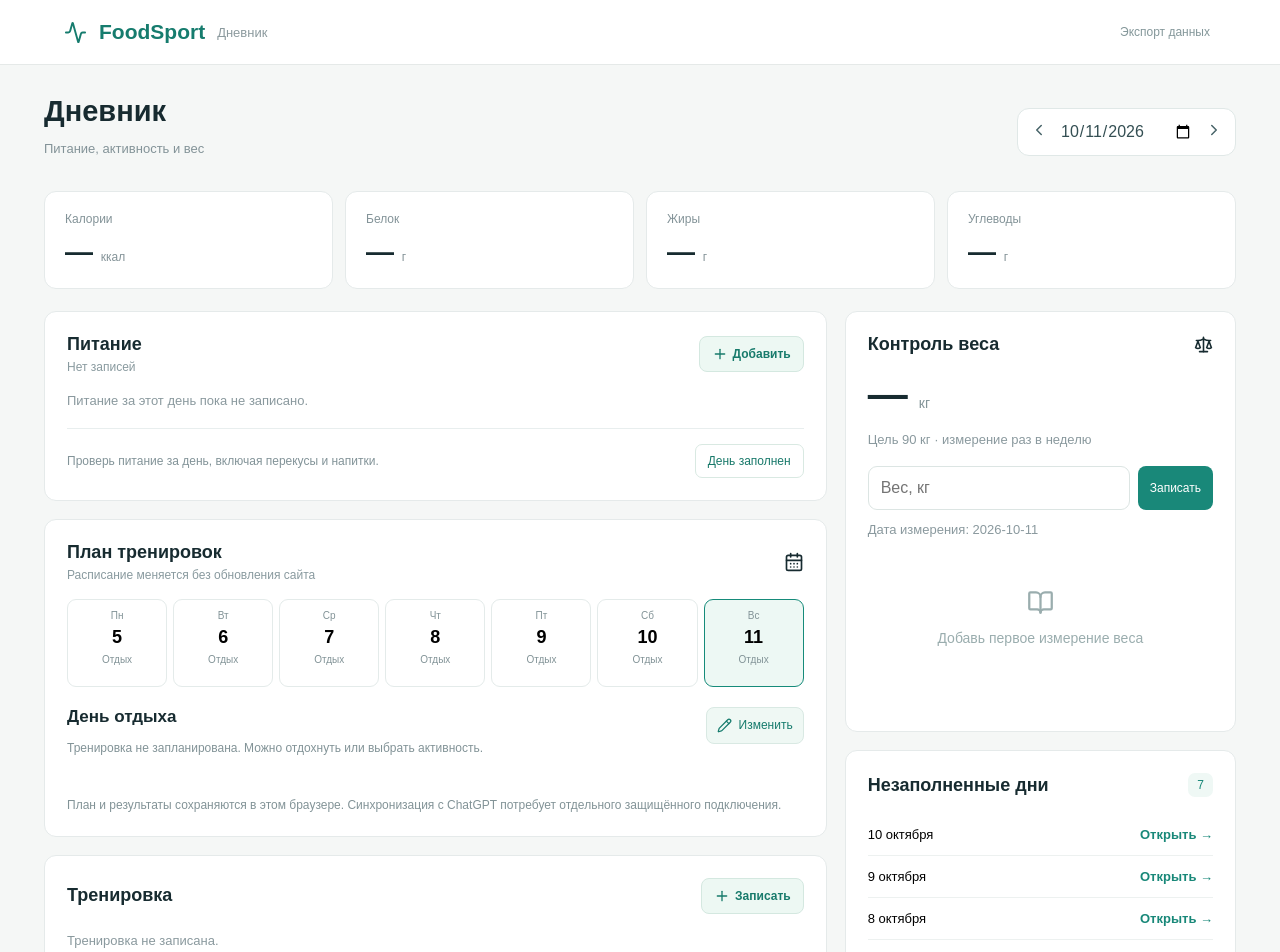
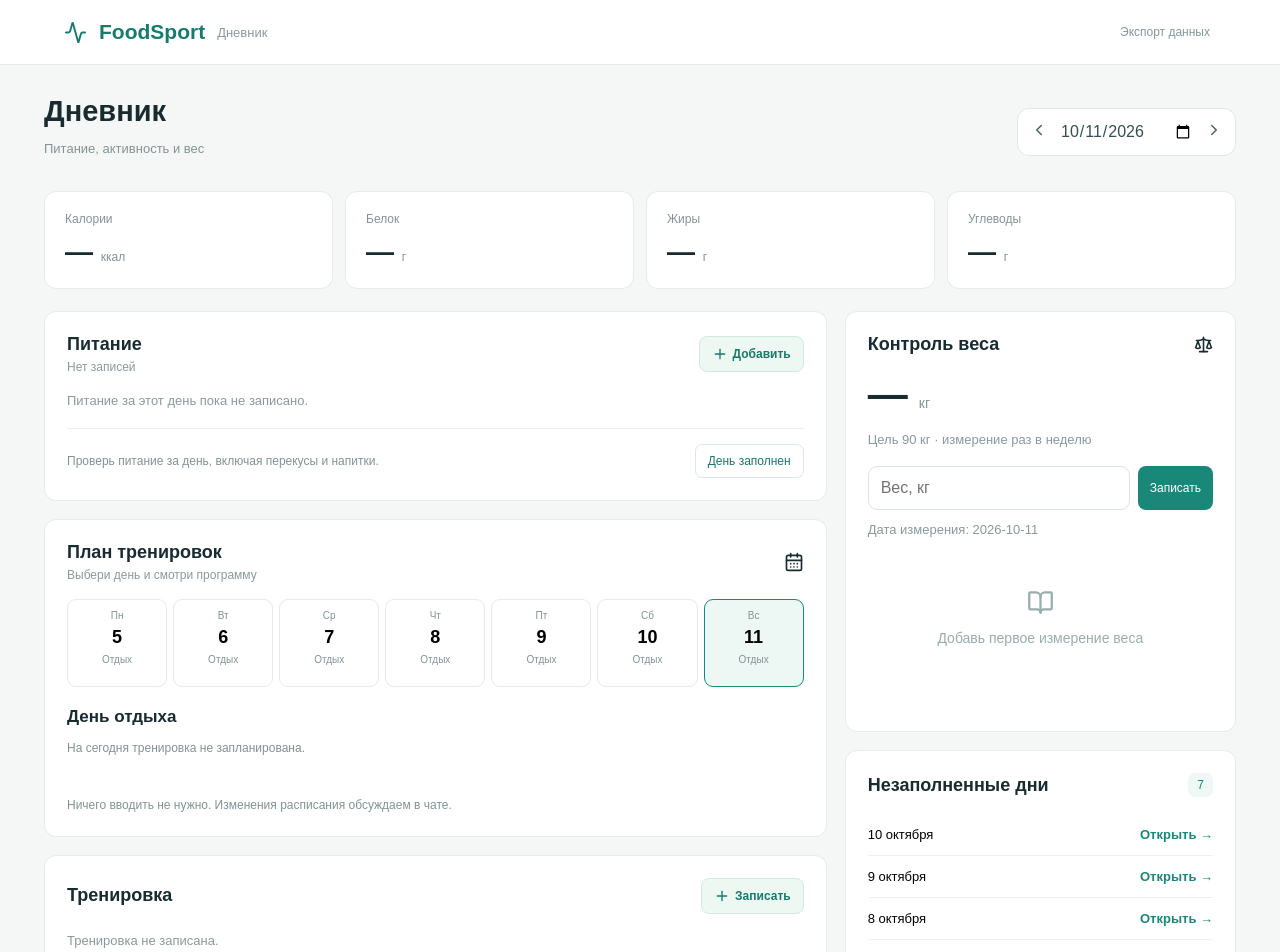
Before and after one commit to Karasuoshi/foodsport, a Next.js app: page /foodsport/ in a window 1280 px wide. Shown: the top 952 px of the page. Built offline with nearby package versions, Linux system fonts and the light colour scheme.

Commit message:
Make workouts read-only: no weight inputs, checkboxes or schedule forms

```diff
--- a/app/WorkoutPlanner.tsx
+++ b/app/WorkoutPlanner.tsx
@@ -1,36 +1,21 @@
 "use client";
+import {CalendarDays,ChevronDown,ChevronUp} from "lucide-react";
 import {useEffect,useState} from "react";
-import {CalendarDays,Check,ChevronDown,ChevronUp,Dumbbell,Pencil,RotateCcw} from "lucide-react";
-import {defaultSchedule,workouts,workoutForDate,ScheduleConfig,Workout} from "../lib/workouts";
-type Session={date:string;workoutId:string;done:string[];weights:Record<string,string>;finished:boolean};
+import {defaultSchedule,workoutForDate,ScheduleConfig} from "../lib/workouts";
 const shift=(d:string,n:number)=>{const x=new Date(d+"T12:00:00");x.setDate(x.getDate()+n);return [x.getFullYear(),String(x.getMonth()+1).padStart(2,"0"),String(x.getDate()).padStart(2,"0")].join("-")};
 const weekdays=["Пн","Вт","Ср","Чт","Пт","Сб","Вс"];
-export default function WorkoutPlanner({date,onDateChange,onComplete}:{date:string;onDateChange:(d:string)=>void;onComplete?:(w:Workout)=>void}){
+export default function WorkoutPlanner({date,onDateChange}:{date:string;onDateChange:(d:string)=>void}){
  const [schedule,setSchedule]=useState<ScheduleConfig>(defaultSchedule);
- const [sessions,setSessions]=useState<Session[]>([]);
- const [ready,setReady]=useState(false);
- const [editing,setEditing]=useState(false);
- const [mode,setMode]=useState<"once"|"weekly">("once");
- const [chosen,setChosen]=useState("");
  const [expanded,setExpanded]=useState(false);
- useEffect(()=>{try{const s=localStorage.getItem("fs-workout-schedule-v1");if(s)setSchedule(JSON.parse(s));const a=localStorage.getItem("fs-workout-sessions-v1");if(a)setSessions(JSON.parse(a))}catch{}setReady(true)},[]);
- useEffect(()=>{if(ready)localStorage.setItem("fs-workout-schedule-v1",JSON.stringify(schedule))},[schedule,ready]);
- useEffect(()=>{if(ready)localStorage.setItem("fs-workout-sessions-v1",JSON.stringify(sessions))},[sessions,ready]);
+ useEffect(()=>{try{const saved=localStorage.getItem("fs-workout-schedule-v1");if(saved)setSchedule(JSON.parse(saved))}catch{}},[]);
  const planned=workoutForDate(date,schedule);
- const session=sessions.find(s=>s.date===date&&s.workoutId===planned?.id);
  const monday=shift(date,-((new Date(date+"T12:00:00").getDay()+6)%7));
- const saveChange=()=>{const id=chosen||null;if(mode==="once"){setSchedule(s=>({...s,overrides:[...s.overrides.filter(x=>x.date!==date),{date,workoutId:id}]}))}else{const index=(new Date(date+"T12:00:00").getDay()+6)%7;setSchedule(s=>({...s,effectiveFrom:date,weekdays:s.weekdays.map((v,i)=>i===index?id:v)}))}setEditing(false)};
- const toggle=(key:string)=>{if(!planned)return;setSessions(prev=>{const old=prev.find(s=>s.date===date&&s.workoutId===planned.id)||{date,workoutId:planned.id,done:[],weights:{},finished:false};const next={...old,done:old.done.includes(key)?old.done.filter(k=>k!==key):[...old.done,key]};return [...prev.filter(s=>!(s.date===date&&s.workoutId===planned.id)),next]})};
- const setWeight=(key:string,value:string)=>{if(!planned)return;setSessions(prev=>{const old=prev.find(s=>s.date===date&&s.workoutId===planned.id)||{date,workoutId:planned.id,done:[],weights:{},finished:false};return [...prev.filter(s=>!(s.date===date&&s.workoutId===planned.id)),{...old,weights:{...old.weights,[key]:value}}]})};
- const finish=()=>{if(!planned)return;setSessions(prev=>{const old=prev.find(s=>s.date===date&&s.workoutId===planned.id)||{date,workoutId:planned.id,done:[],weights:{},finished:false};return [...prev.filter(s=>!(s.date===date&&s.workoutId===planned.id)),{...old,finished:!old.finished}]});if(!session?.finished)onComplete?.(planned)};
  return <section className="journalpanel workoutplanner">
- <div className="journalpanelhead"><div><h2>План тренировок</h2><small>Расписание меняется без обновления сайта</small></div><CalendarDays size={20}/></div>
- <div className="workoutweek">{Array.from({length:7},(_,i)=>{const d=shift(monday,i),w=workoutForDate(d,schedule),done=sessions.some(s=>s.date===d&&s.workoutId===w?.id&&s.finished);return <button key={d} className={"workoutday"+(d===date?" active":"")} onClick={()=>{onDateChange(d);setEditing(false);setExpanded(false)}}><span>{weekdays[i]}</span><b>{Number(d.slice(-2))}</b><small>{w?(w.kind==="strength"?"Силовая":w.kind==="swim"?"Бассейн":w.kind==="cycle"?"Сайкл":"Кардио"):"Отдых"}</small>{done&&<Check size={13}/>}</button>})}</div>
- <div className="workoutdetail"><div><strong>{planned?.name||"День отдыха"}</strong><p>{planned?planned.description:"Тренировка не запланирована. Можно отдохнуть или выбрать активность."}</p>{planned&&<small>{planned.duration} минут · {planned.exercises.length} этапов</small>}</div><button className="workoutedit" onClick={()=>{setEditing(v=>!v);setChosen(planned?.id||"")}}><Pencil size={15}/> Изменить</button></div>
- {editing&&<div className="workouteditor"><label>Тренировка на {date}<select value={chosen} onChange={e=>setChosen(e.target.value)}><option value="">Отдых</option>{workouts.map(w=><option key={w.id} value={w.id}>{w.name}</option>)}</select></label><label>Тип изменения<select value={mode} onChange={e=>setMode(e.target.value as "once"|"weekly")}><option value="once">Только на этот день</option><option value="weekly">Повторять в этот день недели с выбранной даты</option></select></label><div className="workouteditactions"><button className="journaladd" onClick={saveChange}>Сохранить расписание</button><button onClick={()=>setEditing(false)}>Отмена</button></div><p>Изменение плана не удаляет историю выполненных тренировок.</p></div>}
- {planned&&<><button className="workoutopen" onClick={()=>setExpanded(v=>!v)}>{expanded?"Свернуть упражнения":"Открыть тренировку"} {expanded?<ChevronUp size={16}/>:<ChevronDown size={16}/>}</button>
- {expanded&&<div className="workoutsteps">{planned.exercises.map((e,i)=><div className="workoutstep" key={i}><div className="workoutstepheading"><strong>{i+1}. {e.name}</strong><small>{e.sets} × {e.reps}</small></div><div className="workoutsets">{Array.from({length:e.sets},(_,j)=>{const key=i+"-"+j;return <div className="workoutset" key={key}><button aria-label={"Отметить подход "+(j+1)} className={session?.done.includes(key)?"done":""} onClick={()=>toggle(key)}>{session?.done.includes(key)?<Check size={15}/>:j+1}</button>{planned.kind==="strength"&&i>0&&<input aria-label={"Вес для подхода "+(j+1)+" упражнения "+e.name} type="number" min="0" step="0.5" placeholder="кг" value={session?.weights[key]||""} onChange={ev=>setWeight(key,ev.target.value)}/>}</div>})}</div></div>)}
- <button className={"workoutfinish"+(session?.finished?" finished":"")} onClick={finish}>{session?.finished?"✓ Выполнено · отменить отметку":"Завершить тренировку"}</button></div>}</>}
- <p className="workoutnote">План и результаты сохраняются в этом браузере. Синхронизация с ChatGPT потребует отдельного защищённого подключения.</p>
+ <div className="journalpanelhead"><div><h2>План тренировок</h2><small>Выбери день и смотри программу</small></div><CalendarDays size={20}/></div>
+ <div className="workoutweek">{Array.from({length:7},(_,i)=>{const d=shift(monday,i),w=workoutForDate(d,schedule);return <button key={d} className={"workoutday"+(d===date?" active":"")} onClick={()=>{onDateChange(d);setExpanded(false)}}><span>{weekdays[i]}</span><b>{Number(d.slice(-2))}</b><small>{w?(w.kind==="strength"?"Силовая":w.kind==="swim"?"Бассейн":w.kind==="cycle"?"Сайкл":"Кардио"):"Отдых"}</small></button>})}</div>
+ <div className="workoutdetail"><div><strong>{planned?.name||"День отдыха"}</strong><p>{planned?planned.description:"На сегодня тренировка не запланирована."}</p>{planned&&<small>Ориентир: {planned.duration} минут</small>}</div></div>
+ {planned&&<><button className="workoutopen" onClick={()=>setExpanded(v=>!v)}>{expanded?"Свернуть программу":"Посмотреть упражнения"} {expanded?<ChevronUp size={16}/>:<ChevronDown size={16}/>}</button>
+ {expanded&&<div className="workoutsteps">{planned.exercises.map((e,i)=><div className="workoutstep" key={i}><div className="workoutstepheading"><strong>{i+1}. {e.name}</strong><small>{e.sets} × {e.reps}</small></div>{e.hint&&<p className="journalsub">{e.hint}</p>}</div>)}</div>}</>}
+ <p className="workoutnote">Ничего вводить не нужно. Изменения расписания обсуждаем в чате.</p>
  </section>
 }
```
